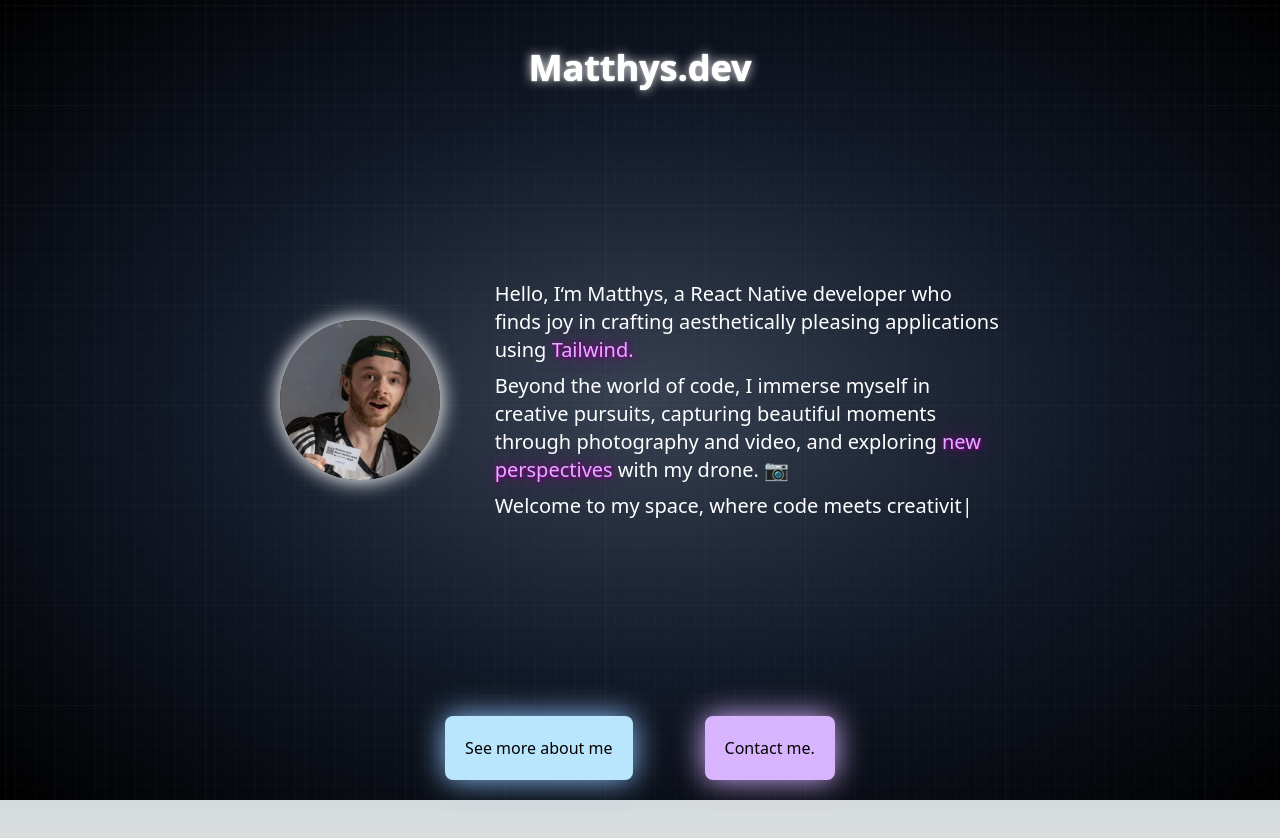
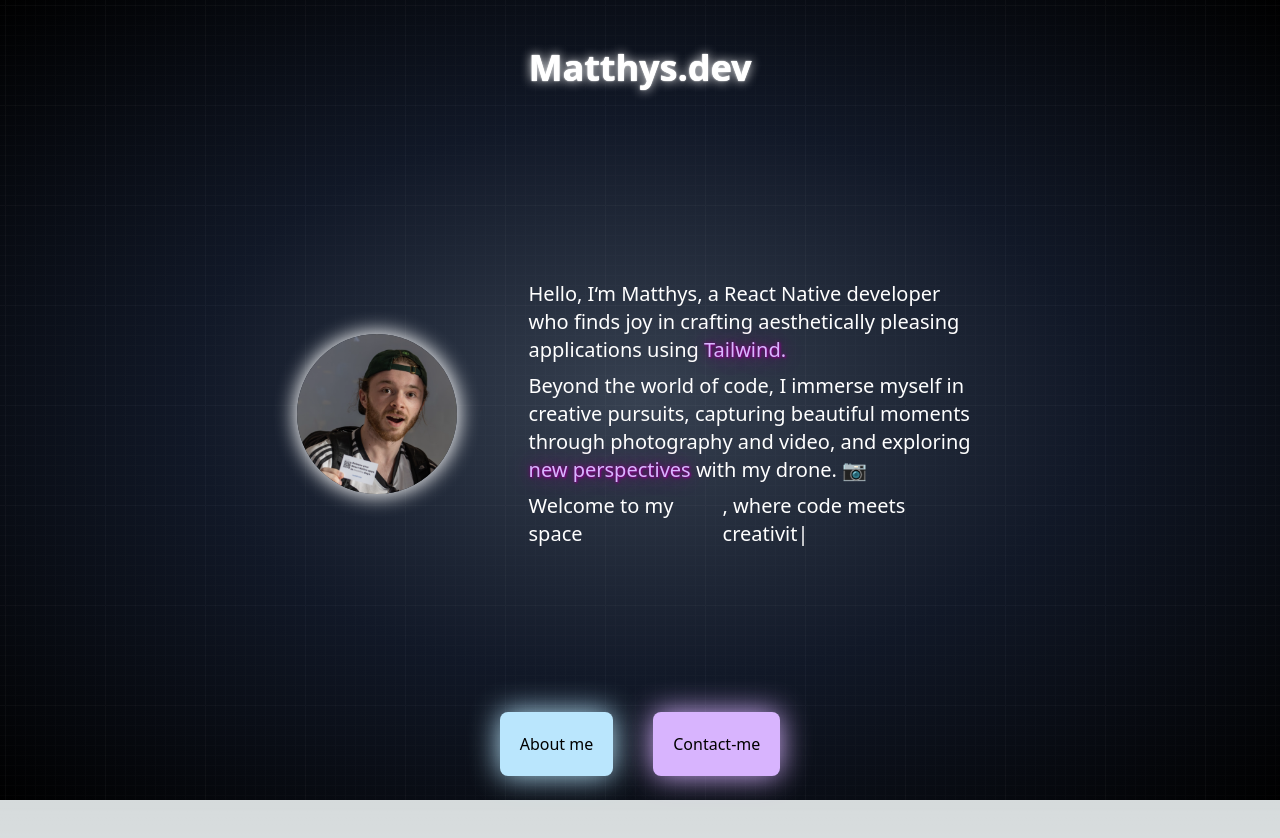
Before and after one commit to MatthysDev/Matthys.dev.v2, a Next.js app: page / in a window 1280 px wide. Shown: the top 838 px of the page. Built offline with nearby package versions, Linux system fonts and the light colour scheme.

Commit message:
feat: 🎸 refractor index - add posters

```diff
--- a/next.config.js
+++ b/next.config.js
@@ -1,6 +1,9 @@
 /** @type {import('next').NextConfig} */
 const nextConfig = {
   reactStrictMode: true,
+  images: {
+    domains: ['raw.githubusercontent.com'],
+  },
 }
 
 module.exports = nextConfig
--- a/src/components/Button.tsx
+++ b/src/components/Button.tsx
@@ -1,26 +1,33 @@
-import React from 'react'
-import { neonBlue, neonPurple } from '@/components/neonStyles';
+import React from 'react';
 import Link from 'next/link';
 
 type Props = {
-    link: string
+    link: string;
+    isExternal?: boolean;
+    text: string;
+    color: string;
+    className?: string;
+    neonColor?: string;
+};
+
+export default function Button({ link, isExternal, text, color, className, neonColor }: Props) {
+    const neonShadow = neonColor ? { boxShadow: `0 0 30px ${neonColor}` } : {};
+
+    return (
+        <>
+            {isExternal ? (
+                <a href={link} target='_blank' className='m-5'>
+                    <button style={{ ...neonShadow }} className={`text-black rounded-lg p-5 ${color} ${className}`}>
+                        {text}
+                    </button>
+                </a>
+            ) : (
+                <Link href={link} className='m-5'>
+                    <button style={{ ...neonShadow }} className={`text-black rounded-lg p-5 ${color} ${className}`}>
+                        {text}
+                    </button>
+                </Link>
+            )}
+        </>
+    );
 }
-
-export default function Button({ link }: Props) {
-    return (
-        <div className='flex gap-8 mt-32'>
-            {/* Neon Purple Button */}
-            <Link href='/about'>
-                <button style={{ padding: '20px', margin: '20px', borderRadius: '8px', cursor: 'pointer', boxShadow: '0 0 30px #93C5FD' }} className='bg-sky-200 text-black'>
-                    See more about me
-                </button>
-            </Link>
-            {/* Neon Blue Div */}
-            <a href={link} target='_blank'>
-                <button style={{ padding: '20px', margin: '20px', borderRadius: '8px', boxShadow: '0 0 30px #D8B4FE' }} className='bg-purple-300 text-black'>
-                    Contact me.
-                </button>
-            </a>
-        </div>
-    )
-}
--- a/src/components/CustomLayout.tsx
+++ b/src/components/CustomLayout.tsx
@@ -6,8 +6,11 @@ type Props = {
 
 export default function CustomLayout({ children }: Props) {
     return (
-        <div className='w-full m-auto h-screen bg-[radial-gradient(ellipse_at_center,_var(--tw-gradient-stops))] from-gray-700 via-gray-900 to-black'>
-            <div className='w-2/3 m-auto'>{children}</div>
-        </div>
+        <>
+            <div className='absolute top-0 left-0 bottom-0 right-0 bg-[url("/grid.svg")] opacity-30 z-0'></div>
+            <div className='w-full m-auto h-screen bg-[radial-gradient(ellipse_at_center,_var(--tw-gradient-stops))] from-gray-700 via-gray-900 to-black'>
+                <div className='w-2/3 m-auto'>{children}</div>
+            </div>
+        </>
     )
 }
--- /dev/null
+++ b/src/components/Hero.tsx
@@ -0,0 +1,35 @@
+import React from 'react'
+import { TypeAnimation } from 'react-type-animation'
+import Image from 'next/image'
+import { neonPurple } from './neonStyles'
+
+type Props = {}
+
+export default function Hero({ }: Props) {
+    return (
+        <div className='flex mt-48 mb-12'>
+            <div className='relative w-40 h-40 m-auto'>
+                <Image src={'/me.png'} alt={'Matthys Ducrocq'} fill className='rounded-full shadow-[0px_0px_20px_2px_#fff]' />
+            </div>
+            <div className='w-3/5 m-auto flex flex-col gap-2 text-xl'>
+                <div>Hello, I‘m Matthys, a React Native developer who finds joy in crafting aesthetically pleasing applications using <span style={neonPurple} className='text-purple-300'>Tailwind.</span></div>
+                <div>Beyond the world of code, I immerse myself in creative pursuits, capturing beautiful moments through photography and video, and exploring <span style={neonPurple} className='text-purple-300 '>new perspectives</span> with my drone. 📷</div>
+                <div className='flex'>
+                    Welcome to my space
+                    <TypeAnimation
+                        sequence={[
+                            ', where code meets creativity. 🚀',
+                            1000,
+                            '',
+                            ', where code meets creativity. 🚀',
+                            1000
+                        ]}
+                        wrapper="span"
+                        speed={50}
+                        repeat={Infinity}
+                    />
+                </div>
+            </div>
+        </div>
+    )
+}
--- a/src/pages/_app.tsx
+++ b/src/pages/_app.tsx
@@ -1,6 +1,7 @@
+import CustomLayout from '@/components/CustomLayout'
 import '@/styles/globals.css'
 import type { AppProps } from 'next/app'
 
 export default function App({ Component, pageProps }: AppProps) {
-  return <Component {...pageProps} />
+  return <CustomLayout><Component {...pageProps} /></CustomLayout>
 }
--- a/src/pages/index.tsx
+++ b/src/pages/index.tsx
@@ -1,46 +1,21 @@
 'use client'
-
-import CustomLayout from '@/components/CustomLayout';
-import Image from 'next/image'
-import { TypeAnimation } from 'react-type-animation';
-import { neonBlue, neonPurple, neonBlanc } from '@/components/neonStyles';
+import { neonBlanc } from '@/components/neonStyles';
 import Button from '@/components/Button';
+import Hero from '@/components/Hero';
+import { palette } from '@/utils/palette';
 
 export default function Home() {
 
   return (
-    <CustomLayout>
-      <div className='absolute top-0 left-0 bottom-0 right-0 bg-[url("/grid.svg")] opacity-30 z-0'></div>
-      <main className="relative flex min-h-screen flex-col items-center p-12 text-white">
-        <h1 className="text-4xl font-bold text-white relative">
-          <div style={neonBlanc}>Matthys.dev</div>
-        </h1>
-        <div className='flex gap-4 mt-48 mb-12'>
-          <div className='relative w-40 h-40 m-auto'>
-            <Image src={'/me.png'} alt={'Matthys Ducrocq'} fill className='rounded-full shadow-[0px_0px_20px_2px_#fff]' />
-          </div>
-          <div className='w-2/3 m-auto flex flex-col gap-2 text-xl'>
-            <div>Hello, I‘m Matthys, a React Native developer who finds joy in crafting aesthetically pleasing applications using <span style={neonPurple} className='text-purple-300'>Tailwind.</span></div>
-            <div>Beyond the world of code, I immerse myself in creative pursuits, capturing beautiful moments through photography and video, and exploring <span style={neonPurple} className='text-purple-300 '>new perspectives</span> with my drone. 📷</div>
-            <div className='flex'>
-              Welcome to my space
-              <TypeAnimation
-                sequence={[
-                  ', where code meets creativity. 🚀',
-                  1000,
-                  '',
-                  ', where code meets creativity. 🚀',
-                  1000
-                ]}
-                wrapper="span"
-                speed={50}
-                repeat={Infinity}
-              />
-            </div>
-          </div>
-        </div>
-        <Button link={'https://airtable.com/appOrrPF35ppPjTKx/shrZLcDgGq0Kb6soN?backgroundColor=purple'} />
-      </main>
-    </CustomLayout >
+    <div className="relative flex min-h-screen flex-col items-center p-12 text-white">
+      <h1 className="text-4xl font-bold text-white relative">
+        <div style={neonBlanc}>Matthys.dev</div>
+      </h1>
+      <Hero />
+      <div className='flex mt-24'>
+        <Button link={'/posters'} text={'About me'} color={'bg-sky-200'} neonColor={palette.sky200} />
+        <Button link={'https://airtable.com/appOrrPF35ppPjTKx/shrZLcDgGq0Kb6soN?backgroundColor=purple'} text={'Contact-me'} color={'bg-purple-300'} isExternal neonColor={palette.purple300} />
+      </div>
+    </div>
   )
 }
--- /dev/null
+++ b/src/pages/posters.tsx
@@ -0,0 +1,59 @@
+import { neonBlanc } from '@/components/neonStyles'
+import React, { useEffect } from 'react'
+import Image from 'next/image'
+import { randomNeonColor } from '@/utils/randomNeonColor'
+
+type Props = {}
+
+export default function posters({ }: Props) {
+    // eslint-disable-next-line react-hooks/rules-of-hooks
+    useEffect(() => {
+        randomNeonColor('imageNeon');
+    }, []);
+    return (
+        <main className="relative flex min-h-screen flex-col items-center p-12 text-white">
+            <h1 className="text-4xl font-bold text-white relative">
+                <div style={neonBlanc}>Posters</div>
+            </h1>
+            <div className='w-screen my-auto'>
+                <div className='flex w-3/4 m-auto '>
+                    <h1 className="text-4xl font-bold text-white m-auto w-1/3">
+                        <div style={neonBlanc}>Posters</div>
+                    </h1>
+                    <div className='grid grid-cols-3 gap-8'>
+                        <div className='flex flex-col gap-8'>
+                            <div className='imageNeon relative w-36 h-48 m-auto shadow-[0px_0px_20px_2px_#fff] rounded-lg ease-in transition-all duration-300'>
+                                <Image src={'https://raw.githubusercontent.com/MatthysDev/Matthys.Dev/main/src/images/posters/shark.png'} alt={'requin'} fill object-fit='cover' className='rounded-lg' />
+                            </div>
+                            <div className='imageNeon relative w-36 h-48 m-auto shadow-[0px_0px_20px_2px_#fff] rounded-lg ease-in transition-all duration-300'>
+                                <Image src={'https://raw.githubusercontent.com/MatthysDev/Matthys.Dev/main/src/images/posters/shark.png'} alt={'requin'} fill object-fit='cover' className='rounded-lg' />
+                            </div>
+                            <div className='imageNeon relative w-36 h-48 m-auto shadow-[0px_0px_20px_2px_#fff] rounded-lg ease-in transition-all duration-300'>
+                                <Image src={'https://raw.githubusercontent.com/MatthysDev/Matthys.Dev/main/src/images/posters/shark.png'} alt={'requin'} fill object-fit='cover' className='rounded-lg' />
+                            </div>
+                        </div>
+                        <div className='flex flex-col justify-center gap-8'>
+                            <div className='imageNeon relative w-36 h-48 shadow-[0px_0px_20px_2px_#fff] rounded-lg ease-in transition-all duration-300'>
+                                <Image src={'https://raw.githubusercontent.com/MatthysDev/Matthys.Dev/main/src/images/posters/shark.png'} alt={'requin'} fill object-fit='cover' className='rounded-lg' />
+                            </div>
+                            <div className='imageNeon relative w-36 h-48 shadow-[0px_0px_20px_2px_#fff] rounded-lg ease-in transition-all duration-300'>
+                                <Image src={'https://raw.githubusercontent.com/MatthysDev/Matthys.Dev/main/src/images/posters/shark.png'} alt={'requin'} fill object-fit='cover' className='rounded-lg' />
+                            </div>
+                        </div>
+                        <div className='flex flex-col gap-8'>
+                            <div className='imageNeon relative w-36 h-48 m-auto shadow-[0px_0px_20px_2px_#fff] rounded-lg ease-in transition-all duration-300'>
+                                <Image src={'https://raw.githubusercontent.com/MatthysDev/Matthys.Dev/main/src/images/posters/shark.png'} alt={'requin'} fill object-fit='cover' className='rounded-lg' />
+                            </div>
+                            <div className='imageNeon relative w-36 h-48 m-auto shadow-[0px_0px_20px_2px_#fff] rounded-lg ease-in transition-all duration-300'>
+                                <Image src={'https://raw.githubusercontent.com/MatthysDev/Matthys.Dev/main/src/images/posters/shark.png'} alt={'requin'} fill object-fit='cover' className='rounded-lg' />
+                            </div>
+                            <div className='imageNeon relative w-36 h-48 m-auto shadow-[0px_0px_20px_2px_#fff] rounded-lg ease-in transition-all duration-300'>
+                                <Image src={'https://raw.githubusercontent.com/MatthysDev/Matthys.Dev/main/src/images/posters/shark.png'} alt={'requin'} fill object-fit='cover' className='rounded-lg' />
+                            </div>
+                        </div>
+                    </div>
+                </div>
+            </div>
+        </main>
+    )
+}
--- /dev/null
+++ b/src/utils/palette.ts
@@ -0,0 +1,4 @@
+export const palette = {
+    purple300:'#D8B4FE',
+    sky200:'#BAE6FD',
+};
--- /dev/null
+++ b/src/utils/randomNeonColor.js
@@ -0,0 +1,24 @@
+import { palette } from "./palette";
+
+export function randomNeonColor(elementClass) {
+  const shadowElements = document.getElementsByClassName(elementClass);
+
+  // Iterate over each element with the specified class
+  Array.from(shadowElements).forEach(shadowElement => {
+    shadowElement.addEventListener('mouseover', () => {
+      const randomColor = getRandomColor();
+      shadowElement.style.setProperty('box-shadow', `0 0 20px 2px ${randomColor}`);
+    });
+
+    shadowElement.addEventListener('mouseout', () => {
+      shadowElement.classList.add('shadow-[0px_0px_20px_2px]');
+      shadowElement.style.removeProperty('box-shadow');
+    });
+  });
+
+  function getRandomColor() {
+    const colors = [palette.purple300, palette.sky200];
+    const randomIndex = Math.floor(Math.random() * colors.length);
+    return colors[randomIndex];
+  }
+}
```
